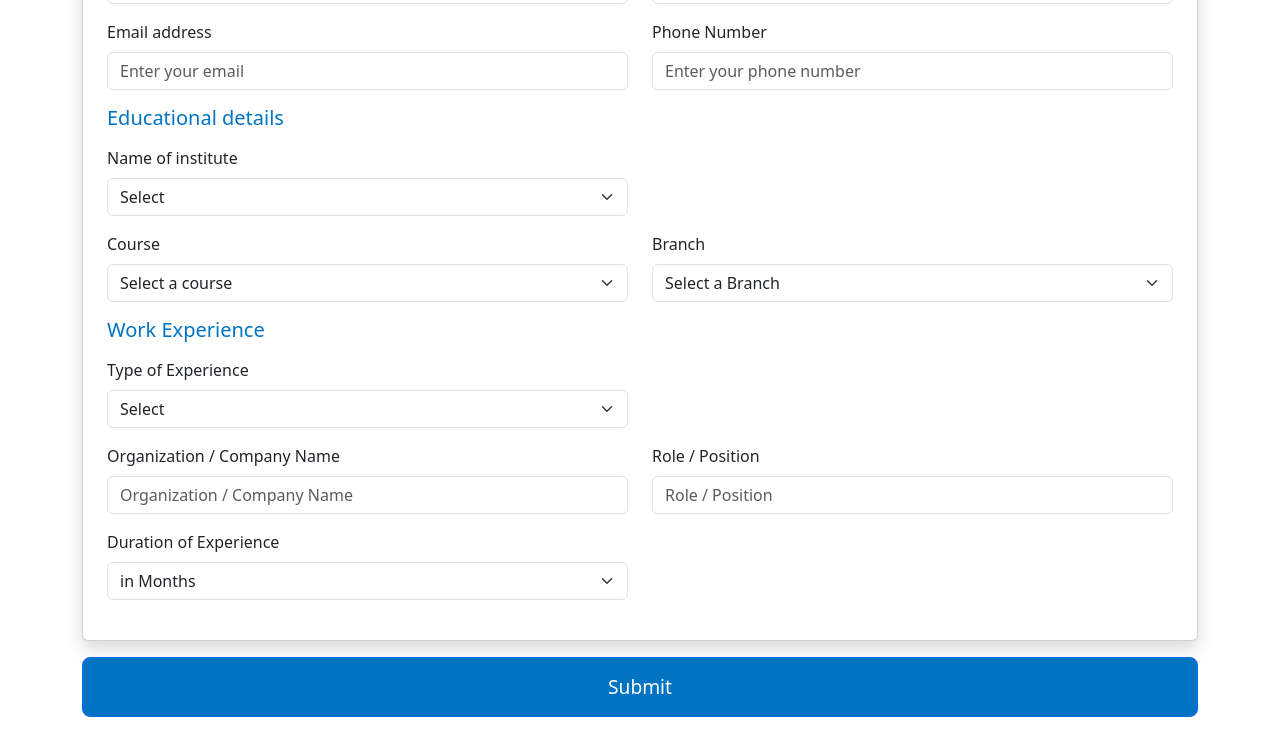
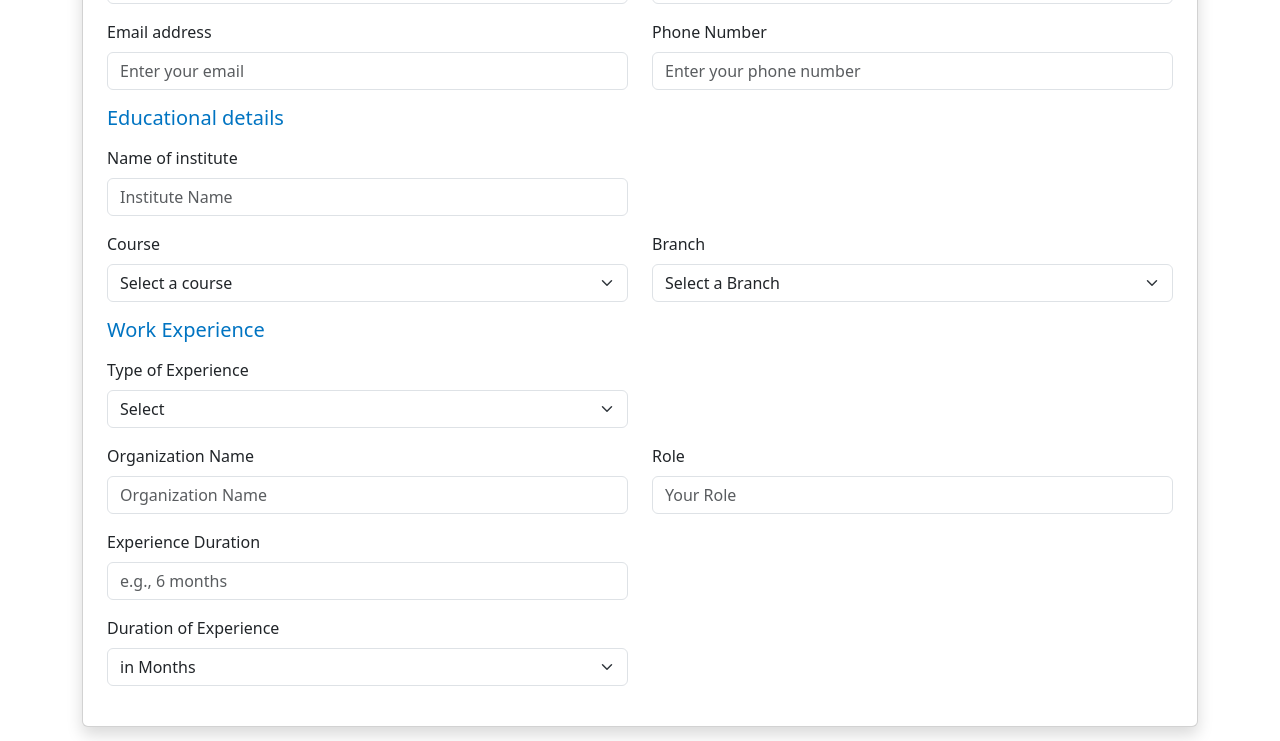
Before and after one commit to Shivamsingh7478/registration-form, a React (Vite) app in the folder frontend/: page / in a window 1280 px wide. Shown: the part 683-1424 px from the top of the page. Built offline with nearby package versions, Linux system fonts and the light colour scheme.

Commit message:
improve validation

```diff
--- a/frontend/src/components/navbar.css
+++ b/frontend/src/components/navbar.css
@@ -9,6 +9,7 @@
 
 .custom-navbar .nav-link:hover {
     color: #d1ecff;
+    text-decoration: underline;
 }
 
 .navbar-toggler {
--- a/frontend/src/components/navbar.jsx
+++ b/frontend/src/components/navbar.jsx
@@ -2,7 +2,7 @@ import './navbar.css'
 
 export const Navbar = () => {
     return (
-        <nav className="navbar navbar-expand-lg custom-navbar">
+        <nav className="navbar navbar-expand-lg custom-navbar" style={{backgroundColor: '#0074c2'}}>
          <div className="container-fluid">
             <button
             className="navbar-toggler"
--- a/frontend/src/components/studentForm.jsx
+++ b/frontend/src/components/studentForm.jsx
@@ -1,8 +1,8 @@
-import { useState } from "react";
+import { useState, useRef } from "react";
 
 
 export const RegistrationForm = () => {
-
+  const formRef = useRef();
   const [formData, setFormData] = useState({
     fullName: "", fatherName: "", dob: "", idProof: "", bloodGroup: "",
     street: "", city: "", state: "", pincode: "",
@@ -39,22 +39,26 @@ export const RegistrationForm = () => {
     for (let field of fieldOrder) {
       if (!formData[field]) {
         tempErrors[field] = 'This field is required';
-        break;
+        continue;
       }
 
       if (field === 'email' && !/\S+@\S+\.\S+/.test(formData[field])) {
         tempErrors[field] = 'Enter a valid email address';
-        break;
+        continue;
       }
 
       if (field === 'phone' && !/^\d{10}$/.test(formData[field])) {
         tempErrors[field] = 'Enter a valid 10-digit phone number';
-        break;
+        continue;
       }
 
       if (field === 'pincode' && !/^\d{6}$/.test(formData[field])) {
         tempErrors[field] = 'Enter a valid 6-digit pin code';
-        break;
+        continue;
+      }
+
+      if (field === 'bloodGroup' && !formData[field]) {
+        tempErrors[field] = 'Please select a blood group';
       }
     }
 
@@ -70,13 +74,18 @@ export const RegistrationForm = () => {
   };
 
 
+  const externalSubmit = () => {
+    formRef.current.requestSubmit();  // This triggers the form's onSubmit
+  };
+
+
 
     return (
       <div className="container my-5">
         <div className="card shadow p-4" >
           <h3 className="text-center mb-4" style={{ color: '#0074c2' }}>Student Details</h3>
 
-          <form onSubmit={handleSubmit}>
+          <form onSubmit={handleSubmit} ref={formRef}>
           <h5 className="mb-3" style={{ color: '#0074c2' }}>Personal Details</h5>
           <div className="row mb-3">
               <div className="col-md-6">
@@ -112,7 +121,7 @@ export const RegistrationForm = () => {
               <div className="col-md-6">
               <label htmlFor="dob" className="form-label">Date of Birth</label>
               <input
-                type="text"
+                type="date"
                 className="form-control"
                 id="dob"
                 name="dob"
@@ -141,7 +150,7 @@ export const RegistrationForm = () => {
 
             <div className="row mb-3">
               <div className="col-md-6">
-                <label htmlFor="name" className="form-label">Blood group</label>
+                <label htmlFor="bloodGroup" className="form-label">Blood group</label>
                 <select className="form-select"
                 id="bloodGroup"
                 name="bloodGroup"
@@ -237,12 +246,20 @@ export const RegistrationForm = () => {
               <div className="row mb-3">
                 <div className="col-md-6">
                   <label htmlFor="email" className="form-label">Email address</label>
-                  <input type="email" className="form-control" id="email" placeholder="Enter your email" />
+                  <input type="email" className="form-control" id="email" placeholder="Enter your email"
+                  name="email"
+                  value={formData.email}
+                  onChange={handleChange} />
+                  {renderError("email")}
                 </div>
 
                 <div className="col-md-6">
                   <label htmlFor="phone" className="form-label">Phone Number</label>
-                  <input type="tel" className="form-control" id="phone" placeholder="Enter your phone number" />
+                  <input type="tel" className="form-control" id="phone" placeholder="Enter your phone number"
+                  name = "phone"
+                  value={formData.phone}
+                  onChange={handleChange}/>
+                  {renderError("phone")}
                 </div>
               </div>
 
@@ -250,12 +267,10 @@ export const RegistrationForm = () => {
              <div className="row mb-3">
               <div className="col-md-6">
                 <label htmlFor="name" className="form-label">Name of institute</label>
-                <select className="form-select" id="course">
-                  <option selected disabled>Select</option>
-                  <option value="btech">O+</option>
-                  <option value="bca">O-</option>
-                  <option value="mba">A+</option>
-                </select>
+                <input type="text" className="form-control" id="institute" name="institute" placeholder="Institute Name"
+                value={formData.institute}
+                onChange={handleChange} />
+                {renderError("institute")}
               </div>
               </div>
 
@@ -266,22 +281,28 @@ export const RegistrationForm = () => {
             <div className="row mb-3">
               <div className="col-md-6">
                 <label htmlFor="course" className="form-label">Course</label>
-                <select className="form-select" id="course">
-                  <option selected disabled>Select a course</option>
+                <select className="form-select" id="course" name="course"
+                value={formData.course}
+                onChange={handleChange}>
+                  <option value="" disabled>Select a course</option>
                   <option value="btech">B.Tech</option>
                   <option value="bca">BCA</option>
                   <option value="mba">MBA</option>
                 </select>
+                {renderError("course")}
               </div>
 
               <div className="col-md-6">
-                <label htmlFor="course" className="form-label">Branch</label>
-                <select className="form-select" id="course">
-                  <option selected disabled>Select a Branch</option>
+                <label htmlFor="branch" className="form-label">Branch</label>
+                <select className="form-select" id="branch" name="branch"
+                value={formData.branch}
+                onChange={handleChange}>
+                  <option value="" disabled>Select a Branch</option>
                   <option value="btech">CSE</option>
                   <option value="bca">CSSE</option>
                   <option value="mba">IT</option>
                 </select>
+                {renderError("branch")}
               </div>
             </div>
 
@@ -292,25 +313,60 @@ export const RegistrationForm = () => {
             <div className="row mb-3">
               <div className="col-md-6">
                 <label htmlFor="name" className="form-label">Type of Experience</label>
-                <select className="form-select" id="course">
-                  <option selected disabled>Select</option>
+                <select className="form-select" id="experienceType" name="experienceType"
+                value={formData.experienceType}
+                onChange={handleChange}>
+                  <option value="" disabled>Select</option>
                   <option value="btech">Internship</option>
                   <option value="bca">Part-time Job</option>
                   <option value="mba">Academic Project</option>
                 </select>
+                {renderError("experienceType")}
               </div>
               </div>
 
 
               <div className="row mb-3">
               <div className="col-md-6">
-                <label htmlFor="name" className="form-label">Organization / Company Name</label>
-                <input type="text" className="form-control" id="name" placeholder="Organization / Company Name" />
+                <label htmlFor="organization" className="form-label">Organization Name</label>
+                <input
+                  type="text"
+                  className="form-control"
+                  id="organization"
+                  name="organization"
+                  placeholder="Organization Name"
+                  value={formData.organization}
+                  onChange={handleChange}
+                />
+                {renderError("organization")}
               </div>
 
               <div className="col-md-6">
-                <label htmlFor="name" className="form-label">Role / Position</label>
-                <input type="text" className="form-control" id="name" placeholder="Role / Position" />
+                <label htmlFor="role" className="form-label">Role</label>
+                <input
+                  type="text"
+                  className="form-control"
+                  id="role"
+                  name="role"
+                  placeholder="Your Role"
+                  value={formData.role}
+                  onChange={handleChange}
+                />
+                {renderError("role")}
+              </div>
+
+              <div className="col-md-6 mt-3">
+                <label htmlFor="experienceDuration" className="form-label">Experience Duration</label>
+                <input
+                  type="text"
+                  className="form-control"
+                  id="experienceDuration"
+                  name="experienceDuration"
+                  placeholder="e.g., 6 months"
+                  value={formData.experienceDuration}
+                  onChange={handleChange}
+                />
+                {renderError("experienceDuration")}
               </div>
             </div>
 
@@ -319,8 +375,10 @@ export const RegistrationForm = () => {
             <div className="row mb-3">
               <div className="col-md-6">
                 <label htmlFor="name" className="form-label">Duration of Experience</label>
-                <select className="form-select" id="course">
-                  <option selected disabled>in Months</option>
+                <select className="form-select" id="experienceDuration" name="experienceDuration"
+                value={formData.experienceDuration}
+                onChange={handleChange}>
+                  <option value="" disabled>in Months</option>
                   <option value="btech">less than month</option>
                   <option value="bca">1</option>
                   <option value="mba">2</option>
@@ -331,6 +389,7 @@ export const RegistrationForm = () => {
                   <option value="bca">7</option>
                   <option value="mba">8</option>
                 </select>
+                {renderError("experienceDuration")}
               </div>
               </div>
 
@@ -343,6 +402,7 @@ export const RegistrationForm = () => {
 
 
         <button
+        onClick={externalSubmit}
         type="submit"
         className="btn btn-primary btn-lg w-100 mt-3"
         style={{
```
